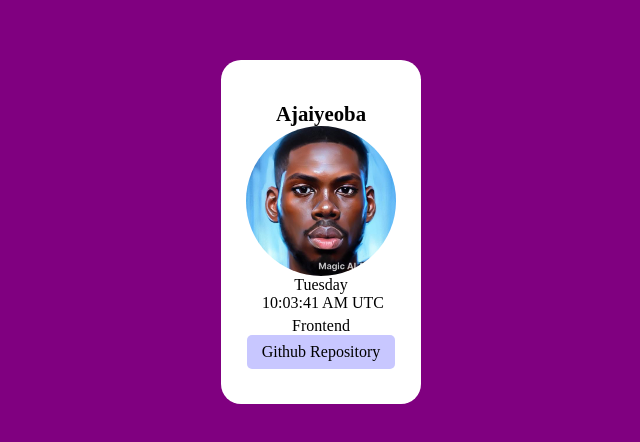
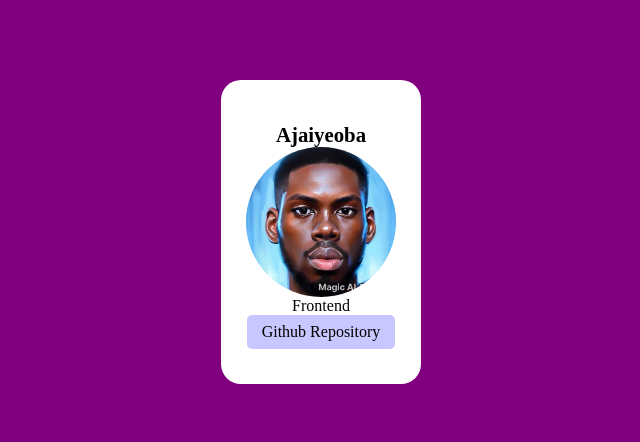
Before and after one commit to Ajaiyeoba/Hng-Stage1, a plain HTML site: page index.html in a window 1280 px wide. Shown: the part 176-618 px from the top of the page, without its empty margins (327-967 px from the left). Drawn offline with Linux system fonts and the light colour scheme.

Commit message:
Update index.html

```diff
--- a/index.html
+++ b/index.html
@@ -8,12 +8,9 @@
 </head>
 <body>
     <section class="container">
-     <h2 data-testid="slackUserName">Ajaiyeoba</h2>
+     <h2 data-testid="slackUserName"> Ajaiyeoba </h2>
         <img src="john.jpeg" alt="Ajaiyeoba" data-testid="slackDisplayImage">
-        <div class="dat">
-            <p data-testid="currentDayOfTheWeek"></p>
-            <p data-testid="currentUTCTime"></p>
-        </div>
+
         <p data-testid="myTrack"> Frontend</p>
         <a href="https://github.com/Ajaiyeoba/Hng-Stage1" data-testid="githubURL">Github Repository</a>
     </section>
```
